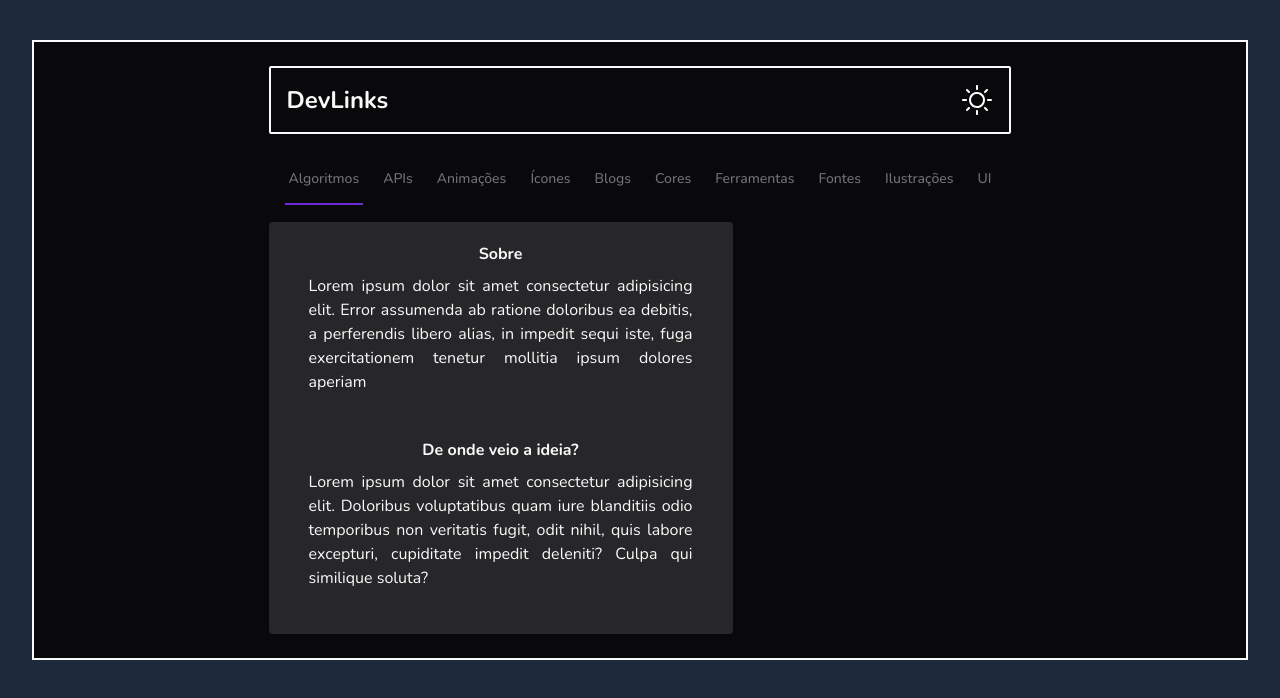
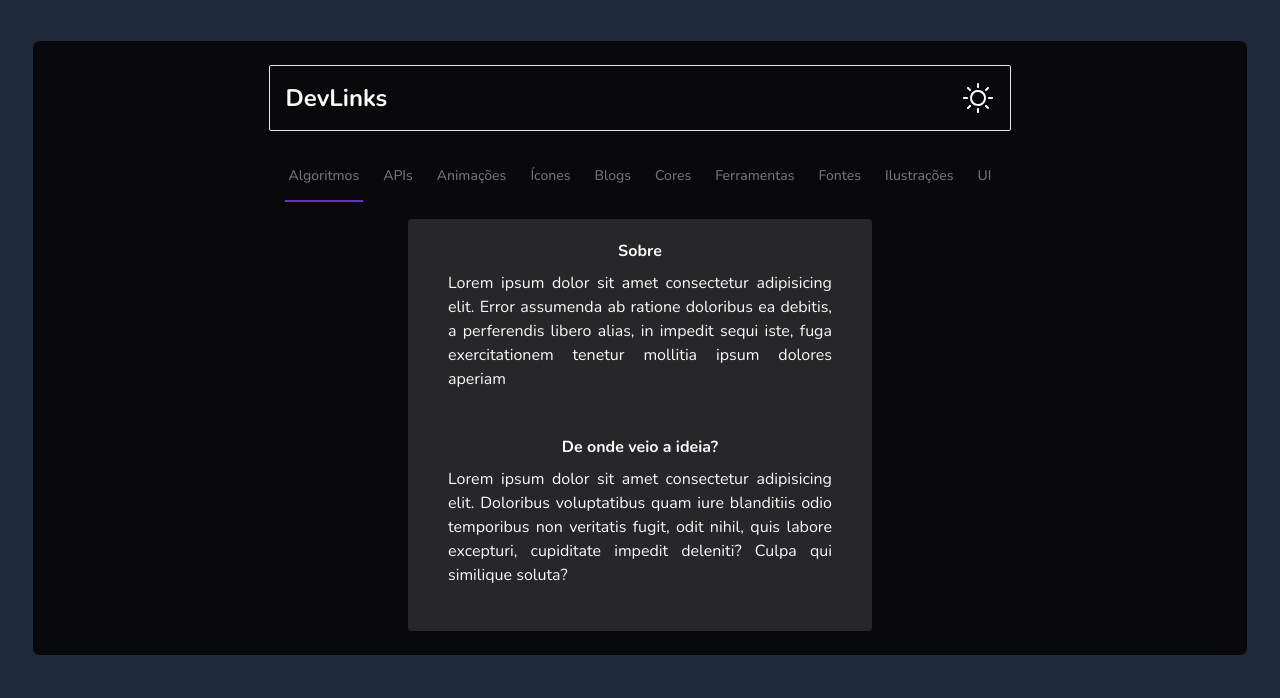
Before and after one commit to antoniobiasotti/devlinks, a Next.js app: page / in a window 1280 px wide. Shown: the top 698 px of the page. Built offline with nearby package versions, Linux system fonts and the light colour scheme.

Commit message:
fixing page

```diff
--- a/src/app/(devlinks)/(home)/page.tsx
+++ b/src/app/(devlinks)/(home)/page.tsx
@@ -6,10 +6,11 @@ export default async function Home() {
   await new Promise(resolve => setTimeout(resolve, 1000))
 
   return (
-    <main className="flex flex-col gap-3 bg-zinc-950 border-2 border-slate-50 justify-center items-center mt-4 py-6">
-      <div className="space-y-8">
+    <main className="flex flex-col gap-3 bg-zinc-950 border border-slate-800 rounded-lg justify-center items-center mt-4 py-6">
+      <div className="space-y-8 justify-center">
         <Header />
         <MainNavigationBar/>
+        <div className="w-full flex justify-center">
           <div className="bg-zinc-800 px-10 py-5 flex-col justify-center items-center gap-5 inline-flex rounded">
             <div className="w-96 h-44 flex-col items-center gap-2 inline-flex">
               <h2 className="font-bold">Sobre</h2>
@@ -25,6 +26,7 @@ export default async function Home() {
             </div>
           </div>
         </div>
+      </div>
     </main>
   );
 }
--- a/src/components/header.tsx
+++ b/src/components/header.tsx
@@ -3,7 +3,7 @@ import Image from 'next/image'
 
 export function Header() {
     return (
-        <div className="flex justify-between border-[2px] rounded-sm border-slate-50 p-4 font-bold text-2xl">
+        <div className="flex justify-between border-[0.5px] rounded-sm border-slate-200 p-4 font-bold text-2xl">
             <Link
                 href="#"
             >
```
Lines whose indentation alone changed are shown as unchanged.
